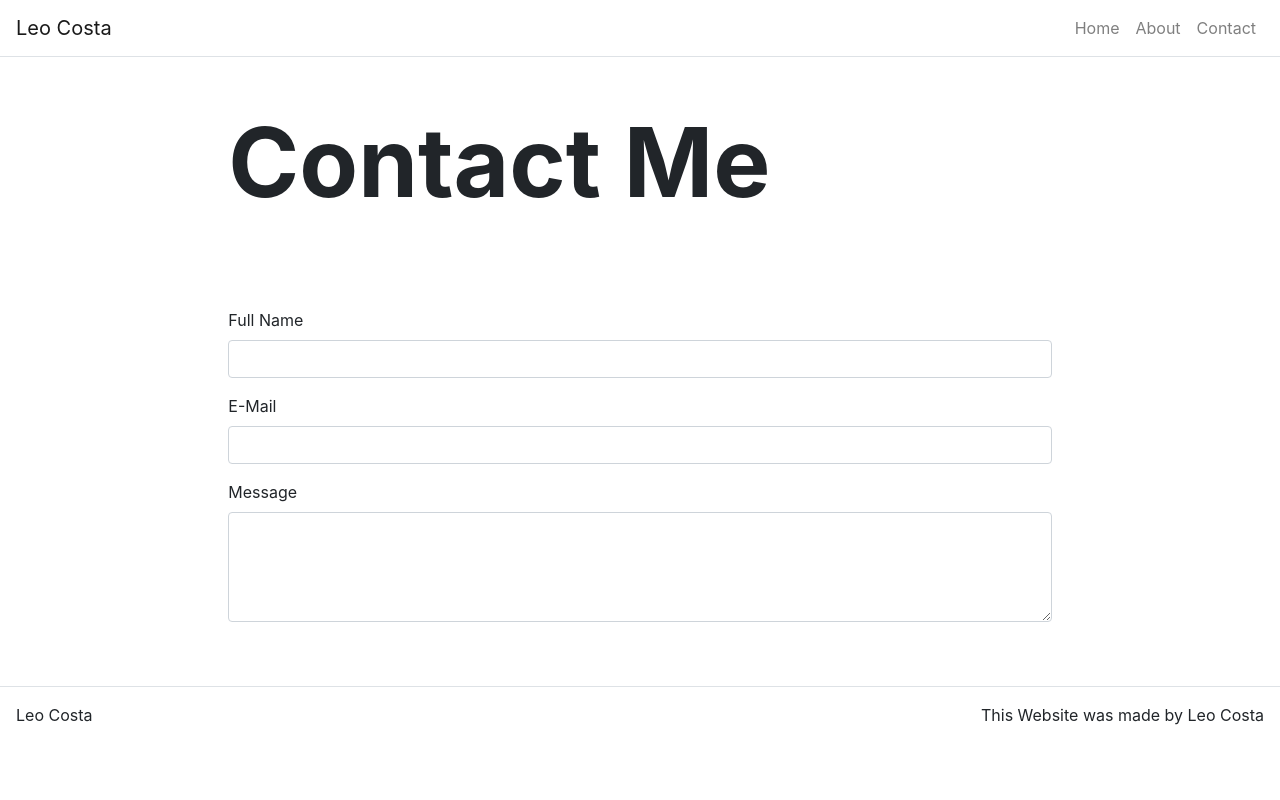
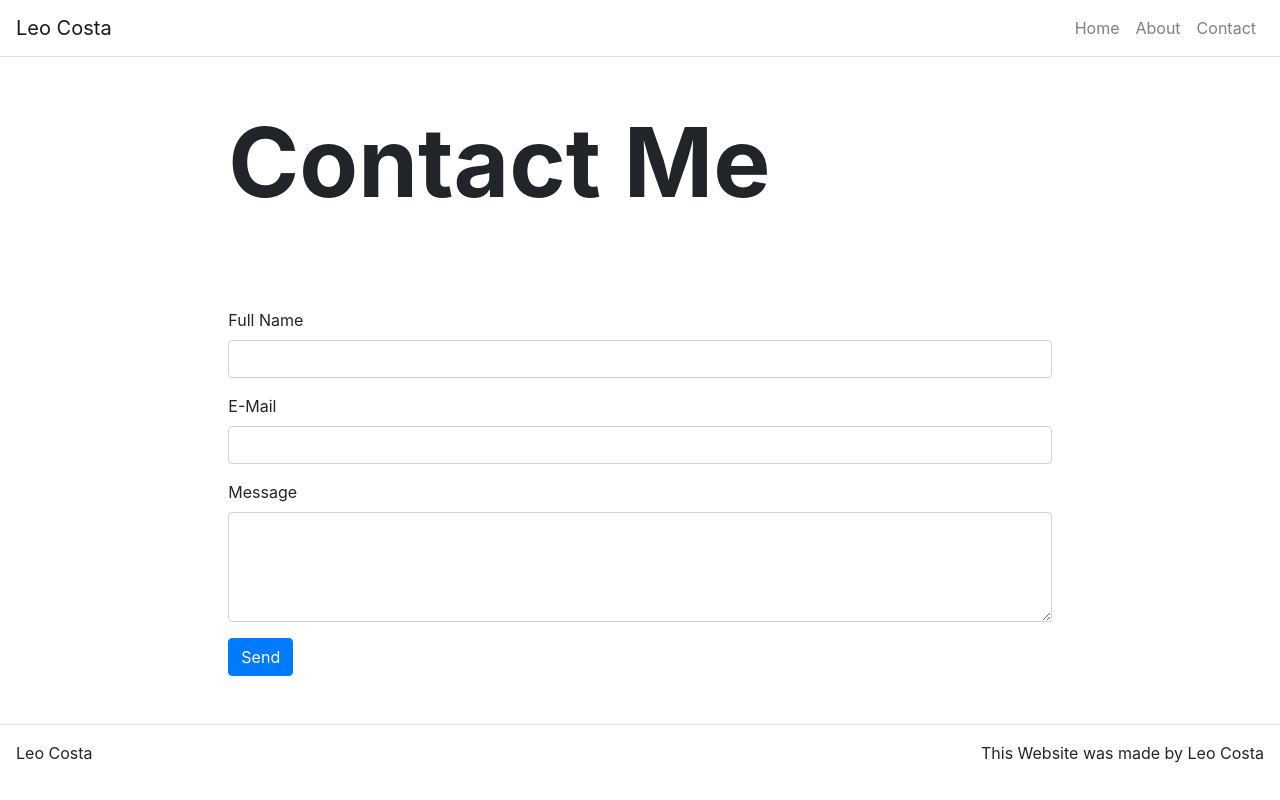
Before and after one commit to Leoprogramming/react-portfolio-bootstrap-router-dom-spring-sendgrid, a React (Create React App) app in the folder react-portfolio-site/: page /contact in a window 1280 px wide. Built offline with nearby package versions, Linux system fonts and the light colour scheme.

Commit message:
typing in form functionality implemented

```diff
--- a/react-portfolio-site/src/pages/ContactPage.js
+++ b/react-portfolio-site/src/pages/ContactPage.js
@@ -1,5 +1,6 @@
 import React from "react";
 import Form from "react-bootstrap/Form";
+import Button from "react-bootstrap/Button";
 
 import Hero from "../components/Hero";
 import Content from "../components/Content";
@@ -17,13 +18,23 @@ class ContactPage extends React.Component {
     }
   }
 
+  handleChange = (event) => {
+    const target = event.target;
+    const value = target.type === "checkbox" ? target.checked : target.value;
+    const name = target.name;
+
+    this.setState({
+      [name]: value
+    })
+  }
+
   render() {
     return(
       <div>
         <Hero title={this.props.title} />
 
         <Content>
-          <Form>
+          <Form onSubmit={this.handleSubmit}>
             <Form.Group>
               <Form.Label htmlFor="full-name">Full Name</Form.Label>
               <Form.Control id="full-name" name="name" type="text" value={this.state.name} onChange={this.handleChange}/>
@@ -39,6 +50,13 @@ class ContactPage extends React.Component {
               <Form.Control id="message" name="message" as="textarea"rows="4" value={this.state.message} onChange={this.handleChange}/>
             </Form.Group>
 
+            <Button class="d-inline-block" variant="primary" type="submit" disabled={this.state.disabled}>
+              Send
+            </Button>
+
+            {this.state.emailSent === true && <p className="d-inline success-msg">E-Mail Sent!</p>}
+            {this.state.emailSent === false && <p className="d-inline err-msg">E-Mail Not Sent!</p>}
+
           </Form>
         </Content>
       </div>
```
